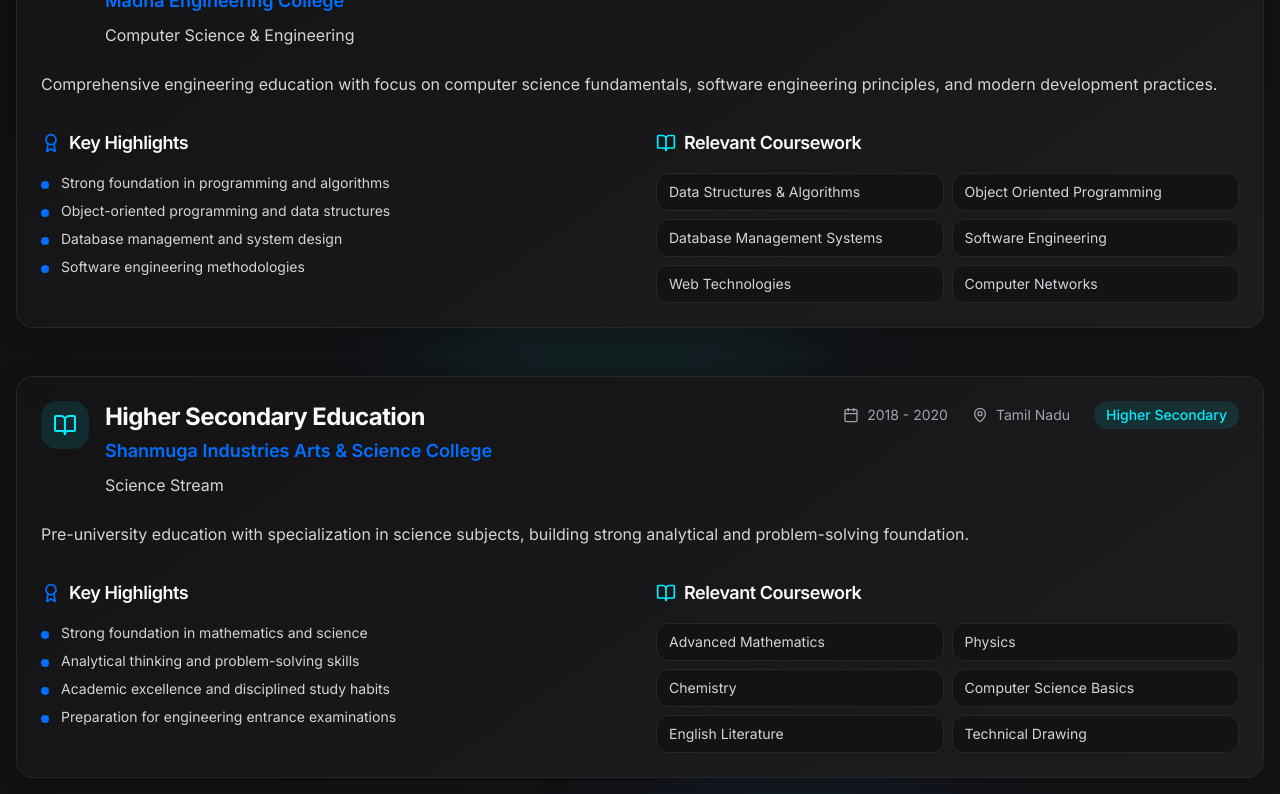
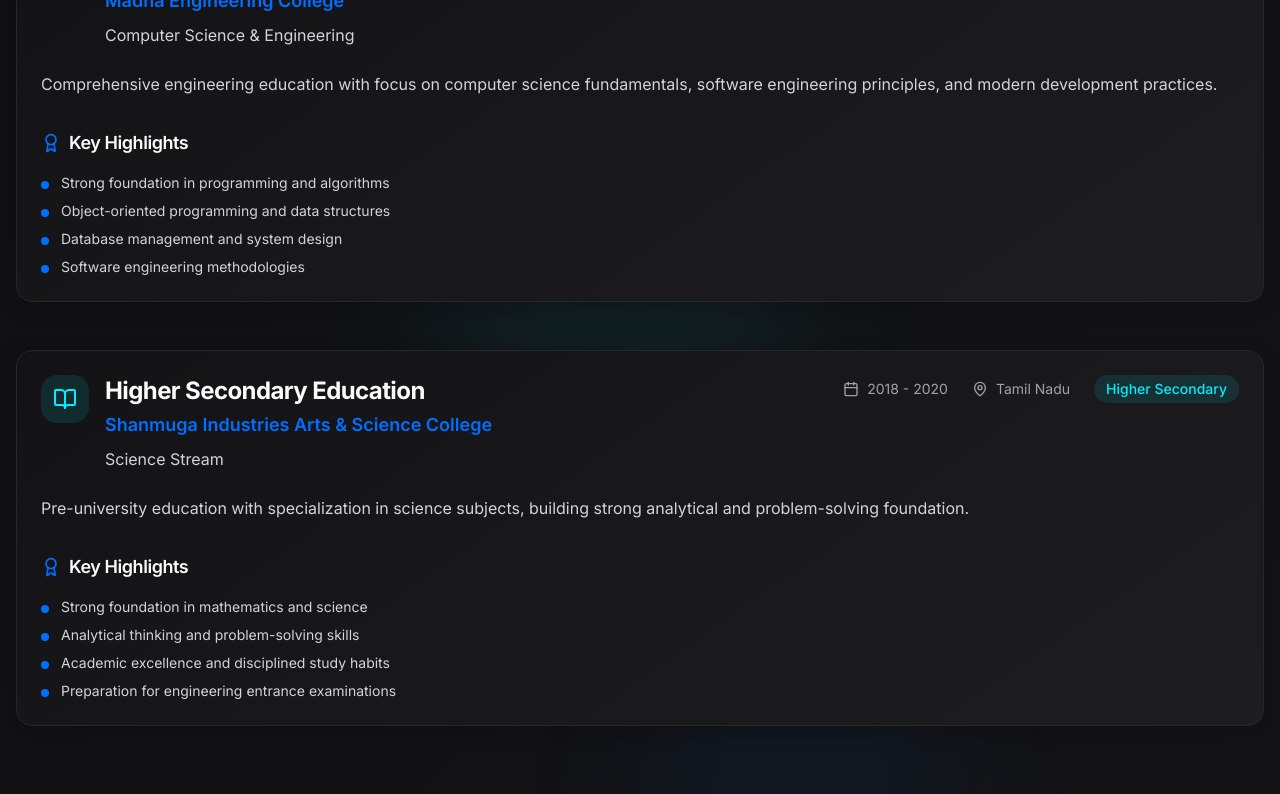
Before and after one commit to SIvaprakash9432/sivaprakash_portfolio, a React (Vite) app: page / in a window 1280 px wide. Shown: the part 6500-7294 px from the top of the page. Built offline with nearby package versions, Linux system fonts and the light colour scheme.

Commit message:
Remove coursework and add animations

```diff
--- a/src/components/Education.tsx
+++ b/src/components/Education.tsx
@@ -11,8 +11,13 @@ const Education = () => {
           if (entry.isIntersecting) {
             const animatedElements = entry.target.querySelectorAll('.animate-on-scroll');
             animatedElements.forEach((el, index) => {
+              const animationType = el.getAttribute('data-animation');
               setTimeout(() => {
+                if (animationType) {
+                  el.classList.add(animationType);
+                } else {
                   el.classList.add('animate-fade-in');
+                }
               }, index * 200);
             });
           }
@@ -133,7 +138,7 @@ const Education = () => {
 
       <div className="max-w-7xl mx-auto">
         {/* Section Header */}
-        <div className="text-center mb-16 animate-on-scroll">
+        <div className="text-center mb-16 animate-on-scroll" data-animation="animate-slide-in-bottom">
           <h2 className="text-4xl md:text-5xl font-display font-bold text-gradient-primary mb-4">
             Educational Background
           </h2>
@@ -146,7 +151,11 @@ const Education = () => {
         {/* Education Timeline */}
         <div className="space-y-12 mb-16">
           {educationData.map((education, index) => (
-            <div key={education.id} className="animate-on-scroll">
+            <div
+              key={education.id}
+              className="animate-on-scroll"
+              data-animation={index % 2 === 0 ? "animate-slide-in-left" : "animate-slide-in-right"}
+            >
               <div className="card-professional">
                 {/* Education Header */}
                 <div className="flex flex-col lg:flex-row lg:items-start lg:justify-between mb-6">
@@ -187,7 +196,6 @@ const Education = () => {
                   {education.description}
                 </p>
 
-                <div className="grid lg:grid-cols-2 gap-8">
                 {/* Key Highlights */}
                 <div>
                   <h4 className="text-lg font-display font-semibold text-foreground mb-4 flex items-center">
@@ -203,32 +211,13 @@ const Education = () => {
                     ))}
                   </ul>
                 </div>
-
-                  {/* Relevant Coursework */}
-                  <div>
-                    <h4 className="text-lg font-display font-semibold text-foreground mb-4 flex items-center">
-                      <BookOpen size={20} className="mr-2 text-secondary" />
-                      Relevant Coursework
-                    </h4>
-                    <div className="grid grid-cols-1 sm:grid-cols-2 gap-2">
-                      {education.courses.map((course, courseIndex) => (
-                        <div
-                          key={courseIndex}
-                          className="px-3 py-2 bg-card border border-card-border text-sm rounded-md text-foreground-secondary hover:border-primary/30 transition-colors"
-                        >
-                          {course}
-                        </div>
-                      ))}
-                    </div>
-                  </div>
-                </div>
               </div>
             </div>
           ))}
         </div>
 
         {/* Academic Achievements */}
-        <div className="animate-on-scroll">
+        <div className="animate-on-scroll" data-animation="animate-slide-in-bottom">
           <h3 className="text-3xl font-display font-bold text-center text-foreground mb-12">
             Academic Achievements
           </h3>
@@ -238,6 +227,7 @@ const Education = () => {
               <div
                 key={achievement.title}
                 className="card-professional text-center animate-on-scroll group"
+                data-animation="animate-slide-in-bottom"
                 style={{ animationDelay: `${index * 100}ms` }}
               >
                 <div className="mb-6">
@@ -257,7 +247,7 @@ const Education = () => {
         </div>
 
         {/* Learning Philosophy */}
-        <div className="mt-16 animate-on-scroll">
+        <div className="mt-16 animate-on-scroll" data-animation="animate-slide-in-bottom">
           <div className="card-professional max-w-4xl mx-auto text-center">
             <Users className="text-primary mx-auto mb-6" size={40} />
             <h3 className="text-2xl font-display font-semibold text-foreground mb-4">
--- a/src/index.css
+++ b/src/index.css
@@ -112,6 +112,11 @@
     to { opacity: 1; transform: translateX(0); }
   }
 
+  @keyframes slide-in-bottom {
+    from { opacity: 0; transform: translateY(30px); }
+    to { opacity: 1; transform: translateY(0); }
+  }
+
   @keyframes glow-pulse {
     0%, 100% { box-shadow: 0 0 20px hsl(var(--primary) / 0.3); }
     50% { box-shadow: 0 0 40px hsl(var(--primary) / 0.6); }
@@ -187,6 +192,10 @@
 
   .animate-slide-in-left {
     animation: slide-in-left 0.6s ease-out forwards;
+  }
+
+  .animate-slide-in-bottom {
+    animation: slide-in-bottom 0.6s ease-out forwards;
   }
 
   .animate-glow-pulse {
--- a/tailwind.config.ts
+++ b/tailwind.config.ts
@@ -110,6 +110,10 @@ export default {
 					from: { opacity: '0', transform: 'translateX(-30px)' },
 					to: { opacity: '1', transform: 'translateX(0)' }
 				},
+				'slide-in-bottom': {
+					from: { opacity: '0', transform: 'translateY(30px)' },
+					to: { opacity: '1', transform: 'translateY(0)' }
+				},
 				'glow-pulse': {
 					'0%, 100%': { boxShadow: '0 0 20px hsl(var(--primary) / 0.3)' },
 					'50%': { boxShadow: '0 0 40px hsl(var(--primary) / 0.6)' }
@@ -130,6 +134,7 @@ export default {
 				'fade-in-scale': 'fade-in-scale 0.5s ease-out forwards',
 				'slide-in-right': 'slide-in-right 0.6s ease-out forwards',
 				'slide-in-left': 'slide-in-left 0.6s ease-out forwards',
+				'slide-in-bottom': 'slide-in-bottom 0.6s ease-out forwards',
 				'glow-pulse': 'glow-pulse 2s ease-in-out infinite',
 				'float': 'float 3s ease-in-out infinite',
 				'gradient-shift': 'gradient-shift 4s ease infinite'
```
Lines whose indentation alone changed are shown as unchanged.
